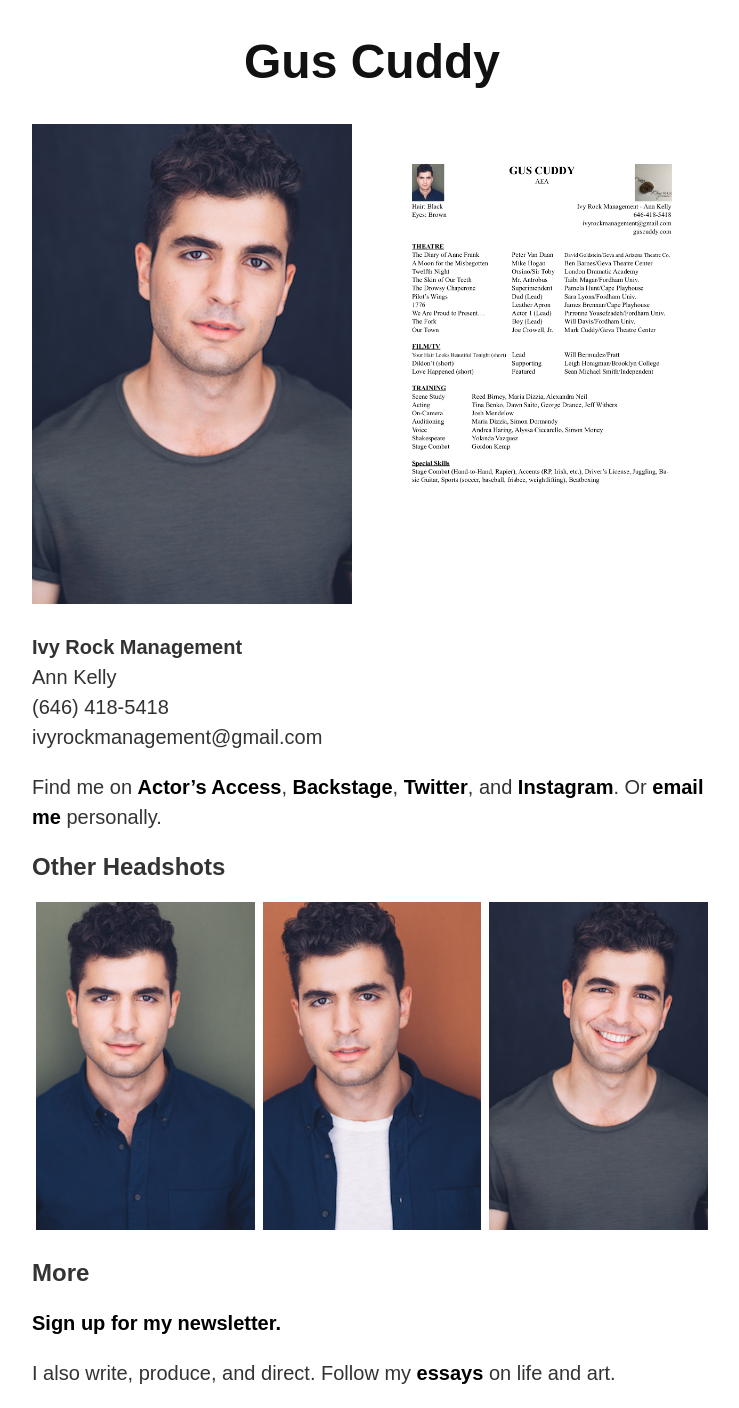
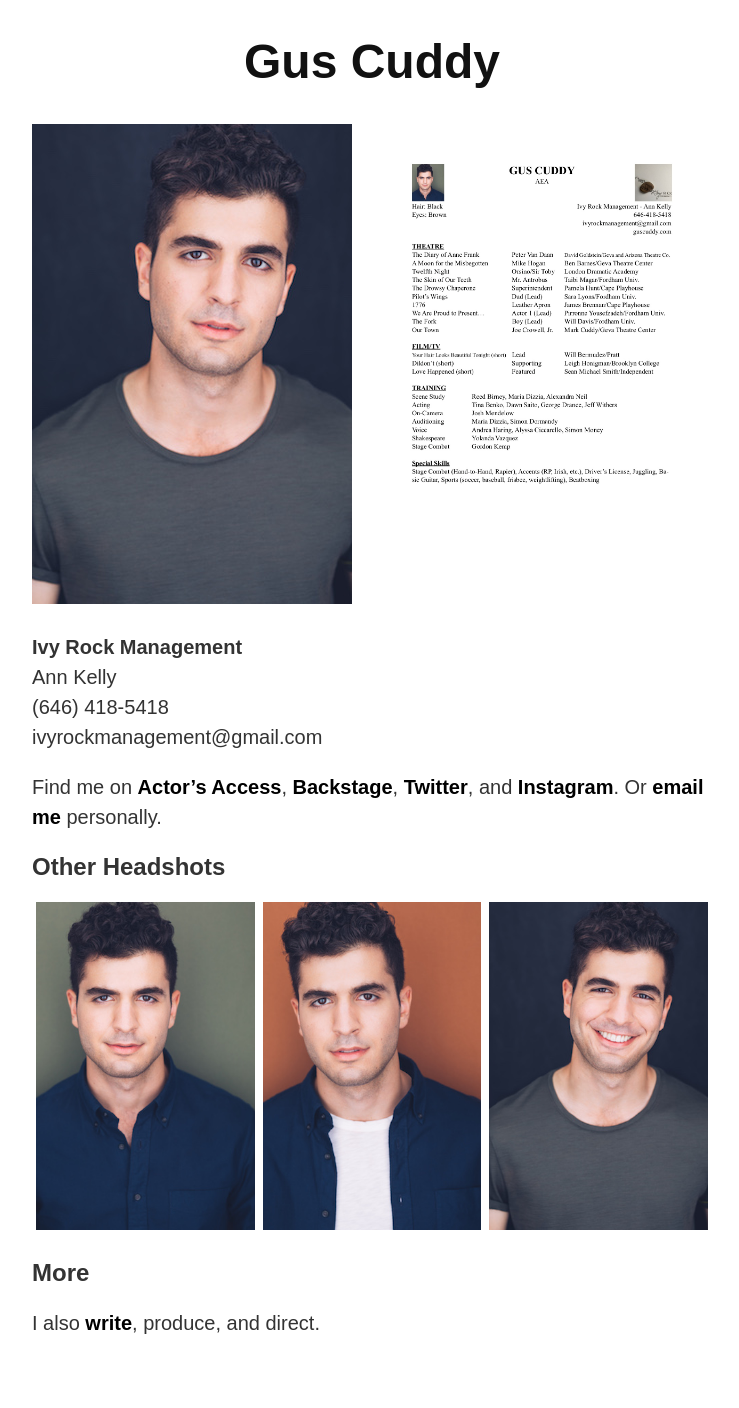
Before and after one commit to gcuddy/gcuddy.github.io, a Jekyll site: the page built from index.md, in a window 1280 px wide. Shown: the whole page, without its empty margins (268-1007 px from the left). Built offline with Jekyll 4.4.1, drawn with Linux system fonts in a browser that asks for light colours; after the commit the page ends 1358 px from its top, so only the background shows below that.

Commit message:
Updated home page.

```diff
--- a/index.md
+++ b/index.md
@@ -53,6 +53,4 @@ Find me on [Actor's Access](http://resumes.actorsaccess.com/guscuddy), [Backstag
 
 ## More
 
-[Sign up for my newsletter.](http://tinyletter.com/guscuddy)
-
-I also write, produce, and direct. Follow my [essays](/blog) on life and art.
+I also [write](/blog), produce, and direct.
```
